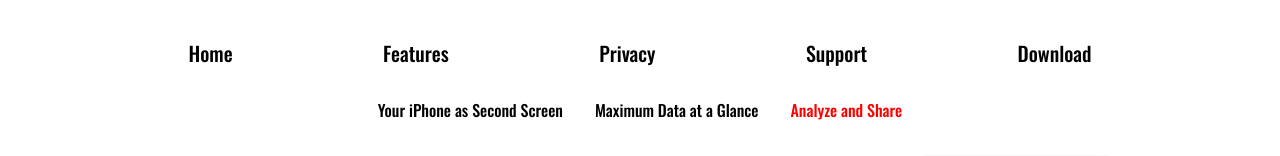
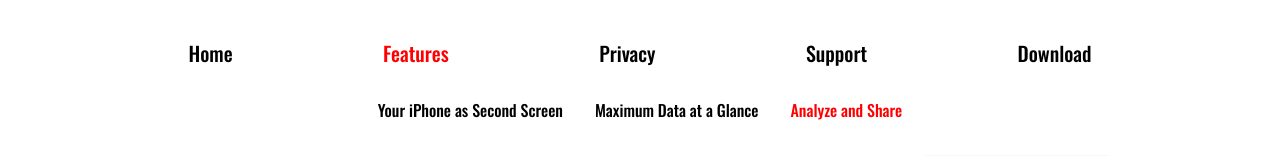
Before and after one commit to DuoCycleApp/DuoCycleApp.github.io, a Vue app: page /#/features/analysis in a window 1280 px wide. Shown: the top 156 px of the page. Built offline with nearby package versions, Linux system fonts and the light colour scheme.

Commit message:
Make Features link active for subroutes but Home link only for exact route

```diff
--- a/src/App.vue
+++ b/src/App.vue
@@ -5,7 +5,7 @@
       rel="stylesheet"
     />
     <div id="nav">
-      <router-link to="/">Home</router-link>
+      <router-link to="/" exact>Home</router-link>
       <router-link to="/features">Features</router-link>
       <router-link to="/privacy">Privacy</router-link>
       <router-link to="/support">Support</router-link>
@@ -23,7 +23,6 @@
 </template>
 
 <style>
-/* TODO: Make Responsive */
 #app {
   font-family: "HelveticaNeue-CondensedBold", "Oswald";
   font-size: 20px;
@@ -45,7 +44,7 @@
   text-decoration: none;
 }
 
-#nav a.router-link-exact-active {
+#nav a.router-link-active {
   color: red;
 }
 
```
